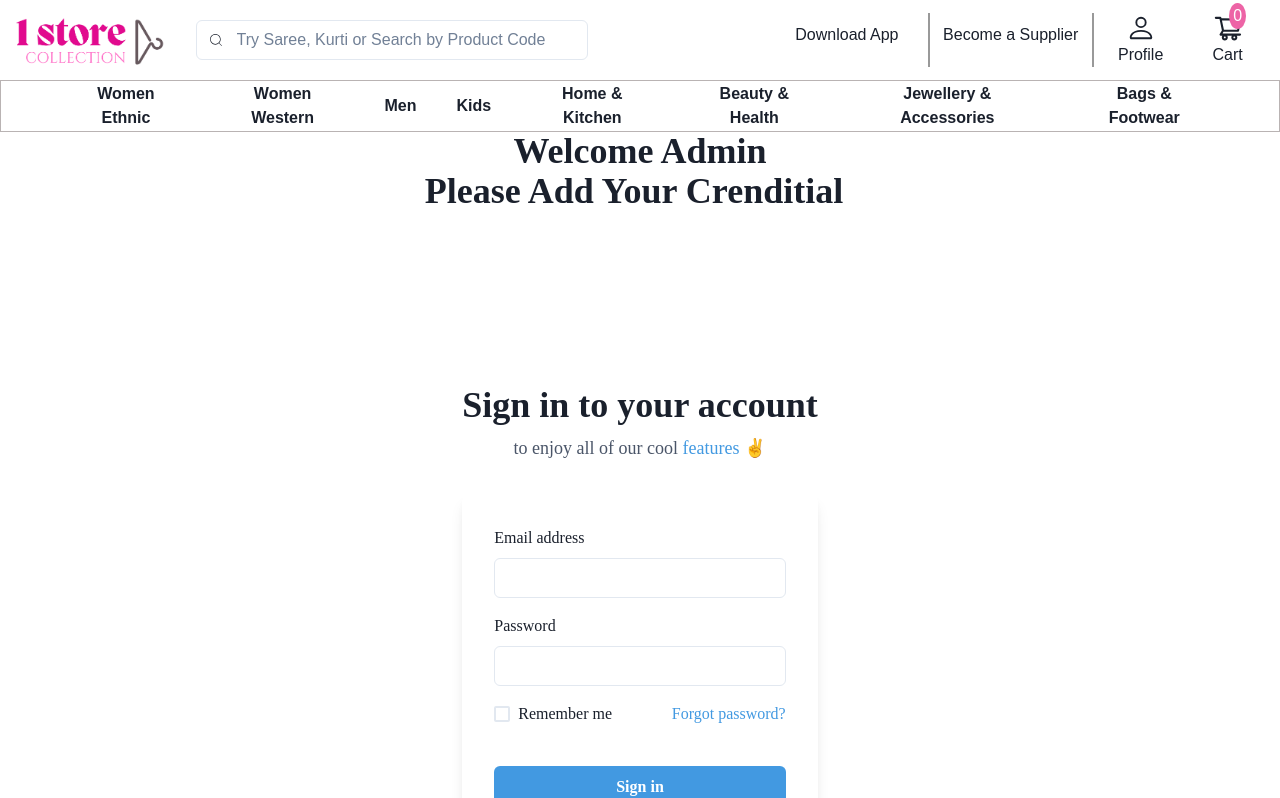
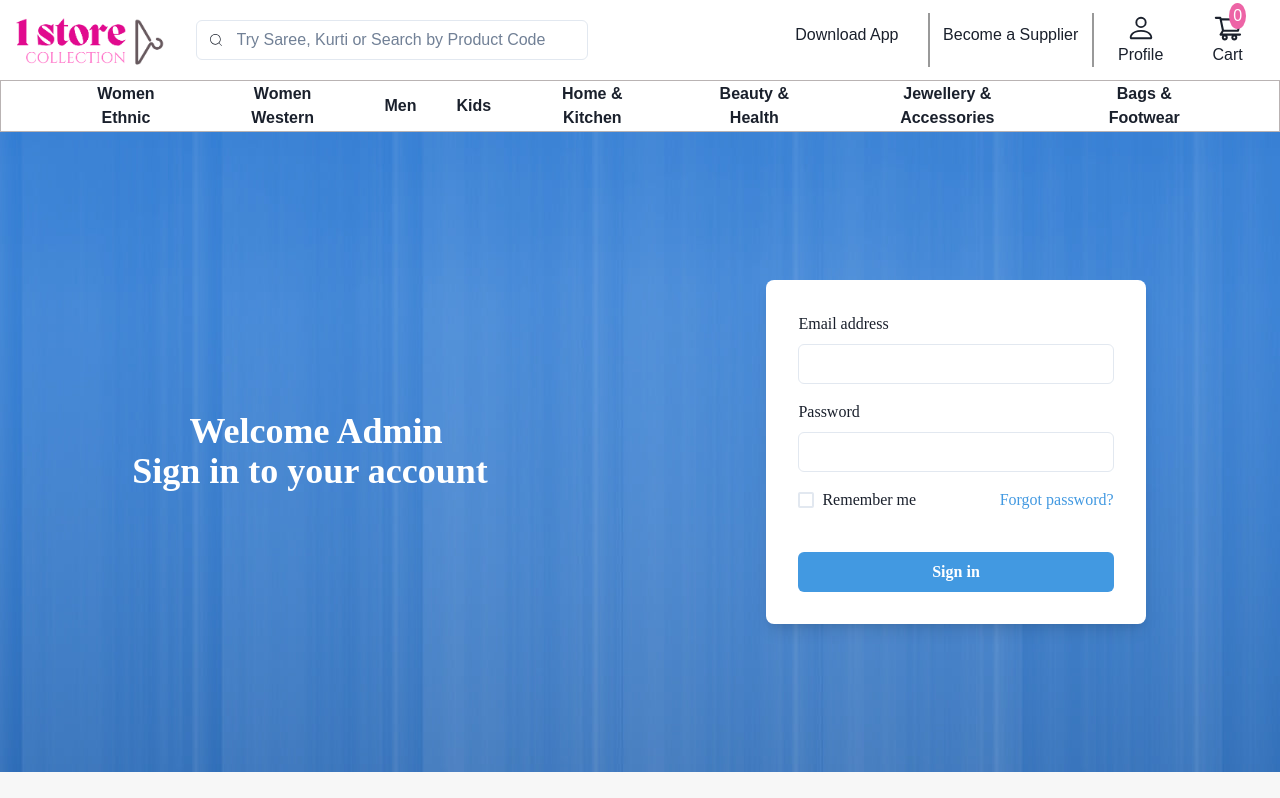
Before and after one commit to palabhi017/E-Commerce, a React (Create React App) app: page /Admin in a window 1280 px wide. Shown: the top 798 px of the page. Built offline with nearby package versions, Linux system fonts and the light colour scheme.

Commit message:
admin login ui updated

```diff
--- a/src/Pages/Admin Page/AdminDataAnalytics.tsx
+++ /dev/null
@@ -1,7 +0,0 @@
-
-
-const AdminDataAnalytics = () => {
-  return <div>AdminDataAnalytics</div>;
-};
-
-export default AdminDataAnalytics;
--- a/src/Pages/Admin Page/LoginAdmin.tsx
+++ b/src/Pages/Admin Page/LoginAdmin.tsx
@@ -11,21 +11,22 @@ import {
   Heading,
   Text,
   useColorModeValue,
+  HStack,
 } from "@chakra-ui/react";
 import React from "react";
-import axios from "axios";
+
 import { useNavigate } from "react-router-dom";
 import { ToastContainer } from "react-toastify";
 import { useToast } from "@chakra-ui/react";
-// import "../../CSS/AdminLoginPage.css";
+import adminback from "../../Images/adminback.jpg";
 const initialState = {
   email: "",
   password: "",
 };
-interface Log{
-  email:string,
-  password:string,
-  name?:string
+interface Log {
+  email: string;
+  password: string;
+  name?: string;
 }
 export default function LoginAdmin() {
   const [val, setVal] = React.useState<Log>(initialState);
@@ -33,18 +34,14 @@ export default function LoginAdmin() {
   const navigate = useNavigate();
   const handleToast = useToast();
 
-  const handleChange:React.ChangeEventHandler<HTMLInputElement> = (e) => {
+  const handleChange: React.ChangeEventHandler<HTMLInputElement> = (e) => {
     const { name, value } = e.target;
     setVal({ ...val, [name]: value });
   };
 
-
   const handleSubmit = async () => {
-
-    if (val.password === "abhishek" && val.email==="abhi@123.com") {
+    if (val.password === "abhishek" && val.email === "abhi@123.com") {
       navigate("/AdminDashboard");
-
-
 
       handleToast({
         position: "top-right",
@@ -54,10 +51,6 @@ export default function LoginAdmin() {
         duration: 3000,
         isClosable: true,
       });
-
-
-
-
     } else {
       handleToast({
         position: "top-right",
@@ -71,60 +64,30 @@ export default function LoginAdmin() {
     setVal(initialState);
   };
 
-  // if (text === true) {
-  //   console.log("helllo");
-  //   navigate("/AdminDashboard");
-  // }
-
   return (
-    <Box className="AdminLoginPageCSS">
+    <HStack backgroundImage={adminback} h="80vh">
+      <Box w="50vw">
         <Heading
-        color={"gray.800"}
+          color={"white"}
           lineHeight={1.1}
           fontSize={{ base: "2xl", sm: "3xl", md: "4xl" }}
           fontFamily={" 'Lobster Two', cursive"}
         >
-        Welcome Admin
-        <br></br>
-        Please Add Your Crenditial
+          Welcome Admin <br />
+          Sign in to your account
           <Text as={"span"} bgClip="text">
             !
           </Text>
         </Heading>
-      <Flex
-        minH={"100vh"}
-        align={"center"}
-        justify={"center"}
-        // bg={useColorModeValue("gray.50", "gray.800")}
-        className="AdminLoginPageCSS"
-      >
-        <Stack
-          spacing={8}
-          mx={"auto"}
-          maxW={"lg"}
-          py={12}
-          px={6}
-          className="LoginAdminBAHAR"
-        >
-          <Stack align={"center"}>
-            <Heading fontSize={"4xl"} fontFamily={" 'Lobster Two', cursive"}>
-              Sign in to your account
-            </Heading>
-            <Text
-              fontSize={"lg"}
-              color={"gray.600"}
-              fontFamily={" 'Lobster Two', cursive"}
-            >
-              to enjoy all of our cool <Link color={"blue.400"}>features</Link>{" "}
-              ✌️
-            </Text>
-          </Stack>
+      </Box>
+
+      <Flex w="50vw" align={"center"} justify={"center"}>
+        <Stack w="60%" py={12}>
           <Box
             rounded={"lg"}
             bg={useColorModeValue("white", "gray.700")}
             boxShadow={"lg"}
             p={8}
-            className="AdminLoginPageCSS"
           >
             <Stack spacing={4} borderRadius={"20px"}>
               <FormControl id="email">
@@ -183,6 +146,6 @@ export default function LoginAdmin() {
         </Stack>
       </Flex>
       <ToastContainer />
-    </Box>
+    </HStack>
   );
 }
--- a/src/Pages/AllRoutes.tsx
+++ b/src/Pages/AllRoutes.tsx
@@ -13,7 +13,7 @@ import AdminDash from "./Admin Page/AdminDash";
 import AdminUpdate from "./Admin Page/AdminUpdate";
 import PrivateRoute from "./PrivateRoute";
 import Orders from "./Orders";
-import AdminDataAnalytics from "./Admin Page/AdminDataAnalytics";
+
 const AllRoutes = () => {
   return (
     <Routes>
@@ -50,7 +50,7 @@ const AllRoutes = () => {
       <Route path="/AdminAdd" element={<AdminAdd />} />
       <Route path="/AdminDashboard" element={<AdminDash />} />
       <Route path="/AdminUpdate" element={<AdminUpdate />} />
-      <Route path="/AdminDataAnalytics" element={<AdminDataAnalytics />} />
+
     </Routes>
   );
 };
```
Also changed, not shown: src/Images/adminback.jpg (added). Lines whose indentation alone changed are shown as unchanged.
